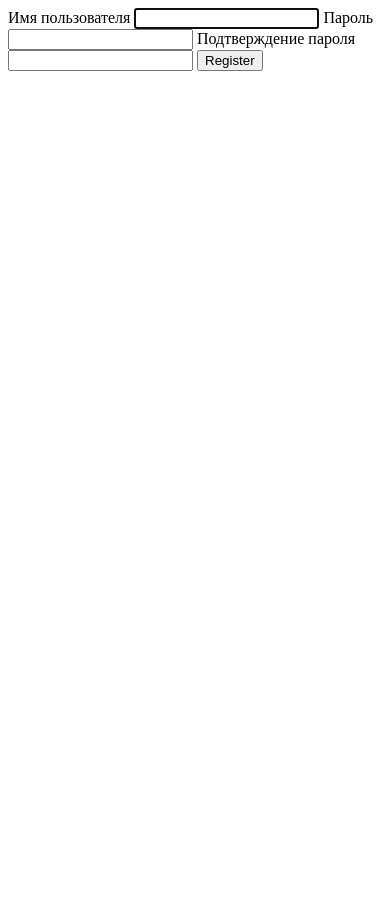
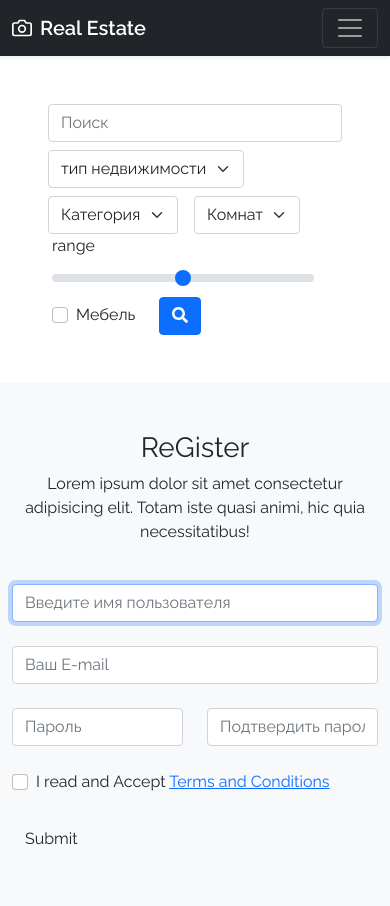
Before and after one commit to MUR4DI1JR/control-work, a Django app: page /register in a window 390 px wide. Before the commit the page ends 71 px from the top, so only its background shows below. Run offline with Django 3.2, Linux system fonts and the light colour scheme; parts of the project's set-up code (start-up, migrations or seed data) failed here and were passed over.

Commit message:
login and template register

```diff
--- /dev/null
+++ b/controlWork/realEstate/forms.py
@@ -0,0 +1,17 @@
+from django.contrib.auth.forms import UserCreationForm
+from django.contrib.auth.models import User
+from django import forms
+
+class CreateUserForm(UserCreationForm):
+    username = forms.CharField(widget= forms.TextInput(attrs={'class': 'form-control', 'placeholder': 'Введите имя пользователя'}))
+    email = forms.CharField(widget= forms.EmailInput(attrs={'class': 'form-control', 'placeholder': 'Ваш E-mail'}))
+    password1 = forms.CharField(widget= forms.PasswordInput(attrs= {'class': 'form-control', 'placeholder': 'Пароль'}))
+    password2 = forms.CharField(widget= forms.PasswordInput(attrs= {'class': 'form-control', 'placeholder': 'Подтвердить пароль'}))
+
+    class Meta:
+        model = User
+        fields = ['username', 'email', 'password1', 'password2']
+
+class UserLoginForm(AuthenticationForm):
+    username = forms.CharField(widget= forms.TextInput(attrs= {'class': ' form-control', 'placeholder': 'username'}))
+    password = forms.CharField(widget= forms.PasswordInput(attrs={'class': 'form-control', 'placeholder': 'password'}))
--- a/controlWork/realEstate/templates/realestate/register.html
+++ b/controlWork/realEstate/templates/realestate/register.html
@@ -1,20 +1,62 @@
-<!DOCTYPE html>
-<html lang="en">
-<head>
-    <meta charset="UTF-8">
-    <meta name="viewport" content="width=device-width, initial-scale=1.0">
-    <title>Document</title>
-</head>
-<body>
+{% extends "base.html" %}
+{% block content%}
+    <section>
+        <div class="contailner">
+            <div class="row justify-content-center">
+                <div class="col-12 col-md-8 col-lg-8 col-xl-6">
                     <form action="" method="POST">
                         {% csrf_token %}
-        {{form.username.label}}
+                        <div class="row">
+                            <div class="col text-center">
+                                <h1>ReGister</h1>
+                                <p class="text-h3">Lorem ipsum dolor sit amet consectetur adipisicing elit. Totam iste quasi animi, hic quia necessitatibus!</p>
+                            </div>
+                        </div>
+                        <div class="row align-items-center">
+                            <div class="col mt-4">
                                 {{form.username}}
-        {{form.password1.label}}
+                            </div>
+                        </div>
+                        <div class="row align-items-center mt-4">
+                            <div class="col">
+                                {{form.email}}
+                            </div>
+                        </div>
+                        <div class="row align-items-center mt-4">
+                            <div class="col">
                                 {{form.password1}}
-        {{form.password2.label}}
+                            </div>
+                            <div class="col">
                                 {{form.password2}}
-        <input type="submit" value="Register">
+                            </div>
+                        </div>
+                        {% if form.errors %}
+                        <div class="row align-items-center mt-4">
+                            <div class="col">
+                                {% for field in form %}
+                                {% if field.errors %}
+                                <div class="alert alert-danger">
+                                    {{field.errors|striptags}}
+                                </div>
+                                {% endif %}
+                                {% endfor %}
+                            </div>
+                        </div>
+                        {% endif %}
+                        <div class="row justify-content-start mt-4">
+                            <div class="col">
+                                <div class="form-check">
+                                    <label class="form-check-label">
+                                        <input type="checkbox" class="form-check-input">
+                                        I read and Accept <a href="https://wwww.froala.com">Terms and Conditions</a>
+                                    </label>
+                                </div>
+                                <input type="submit" class="btn btn-ptimary mt-4" vlaue="Submit">
+                            </div>
+                        </div>
                     </form>
-</body>
-</html>
+                </div>
+            </div>
+        </div>
+    </section>
+{% endblock content %}
--- a/controlWork/realEstate/views.py
+++ b/controlWork/realEstate/views.py
@@ -1,6 +1,7 @@
 from django.shortcuts import render, redirect
 from django.db.models import Q
 from .models import RealEstate
+from .forms import CreateUserForm, UserLogin
 from django.contrib.auth.forms import UserCreationForm
 
 def real_estate_list(request):
@@ -47,9 +48,9 @@ def detailsRealEstate(request, id):
 	return render(request, 'realestate/detailsRealEstate.html', context)
 
 def registration_page(request):
-	form = UserCreationForm()
+	form = CreateUserForm()
 	if request.method == 'POST':
-		form = UserCreationForm(request.POST)
+		form = CreateUserForm(request.POST)
 		if form.is_valid():
 			form.save()
 			return redirect('')
@@ -57,5 +58,11 @@ def registration_page(request):
 	return render(request, 'realestate/register.html', context)
 
 def login_page(render):
-	context = {}
+	form = UserLoginForm()
+	if request.method == 'POST':
+		form = UserLoginForm(request.POST)
+		if form.is_valid():
+			form.save()
+			return redirect('')
+	context = {'form': form}
 	return render(request, 'realestate/login.html')
```
Lines whose indentation alone changed are shown as unchanged.
